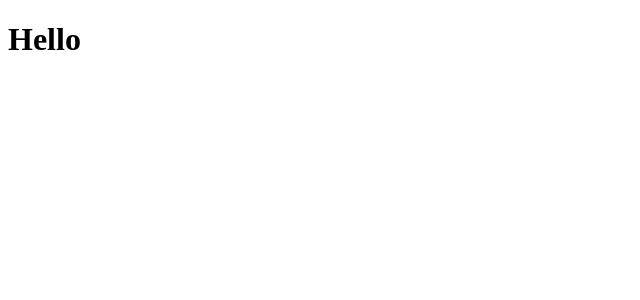
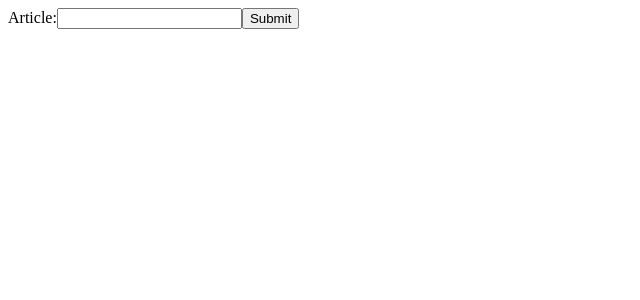
Before and after one commit to ttran835/news_details, a React app: page / in a window 1280 px wide. Shown: the top 300 px of the page, without its empty margins (0-640 px from the left). Built offline with nearby package versions, Linux system fonts and the light colour scheme; the HTML template or start-up script is replaced by a standard one.

Commit message:
rendered front-end to be able to grab information from request

```diff
--- a/client/src/components/App.jsx
+++ b/client/src/components/App.jsx
@@ -1,15 +1,59 @@
 import React, { Component } from 'react';
+import Axios from 'axios';
 
 export default class App extends Component {
   constructor(props) {
     super(props);
-    this.state = {};
+    this.state = {
+      news: [],
+      value: '',
+    };
+
+    this.getNews = this.getNews.bind(this);
+
+    this.handleChange = this.handleChange.bind(this);
+    this.handleSubmit = this.handleSubmit.bind(this);
+
+    // Axios.defaults.baseURL = `localhost:1128`;
+    //Axios.defaults.baseURL =
+  }
+
+  componentDidMount() {
+    // this.getNews();
+  }
+
+  getNews() {
+    Axios.get('/all').then(res => {
+      console.log(res.data);
+      this.setState({
+        news: res.data,
+      });
+    });
+  }
+
+  handleChange(event) {
+    this.setState({ value: event.target.value });
+  }
+
+  handleSubmit(event) {
+    console.log(`information submitted, ${this.state.value}`);
+    // event.preventDefault();
   }
 
   render() {
     return (
       <div>
-        <h1> Hello</h1>
+        <form onSubmit={this.handleSubmit}>
+          <label>
+            Article:
+            <input
+              type="text"
+              value={this.state.value}
+              onChange={this.handleChange}
+            />
+          </label>
+          <input type="submit" value="Submit" />
+        </form>
       </div>
     );
   }
--- a/client/src/styles/css/components/test.css
+++ /dev/null
@@ -1,6 +0,0 @@
-h1 {
-  color: #333; }
-
-@media (min-resolution: 2dppx) {
-  .image {
-    background-image: url(image@2x.png); } }
--- a/client/src/styles/css/main.css
+++ /dev/null
@@ -1,3 +0,0 @@
-body {
-  background-color: #000;
-  line-break: auto; }
--- a/client/src/styles/scss/main.scss
+++ b/client/src/styles/scss/main.scss
@@ -1,4 +1,6 @@
-$main-bg: #000;
+@import './components/test.scss';
+
+$main-bg: #fff;
 $second-bg: #fff;
 
 @mixin font {
--- a/package.json
+++ b/package.json
@@ -8,7 +8,7 @@
     "react-dev": "webpack -w",
     "start": "nodemon server/server.js",
     "seed": "nodemon database/seed/seed.js",
-    "scss-dev": "node-sass --watch client/src/styles/scss -o client/src/styles/css",
+    "scss-dev": "node-sass --watch client/src/styles/scss -o client/dist/styles/css",
     "scss": "node-sass client/src/styles/scss -o client/src/styles/css",
     "test": "jest"
   },
--- a/sum.js
+++ /dev/null
@@ -1,5 +0,0 @@
-const sum = function(a, b) {
-  return a + b;
-};
-
-module.exports = { sum };
```
Also changed, not shown: database/models/Movies.js (deleted, +0 -22 lines), database/models/news.js (added, +43 -0 lines), 4 other files (tests, documents, lock files or other folders).
